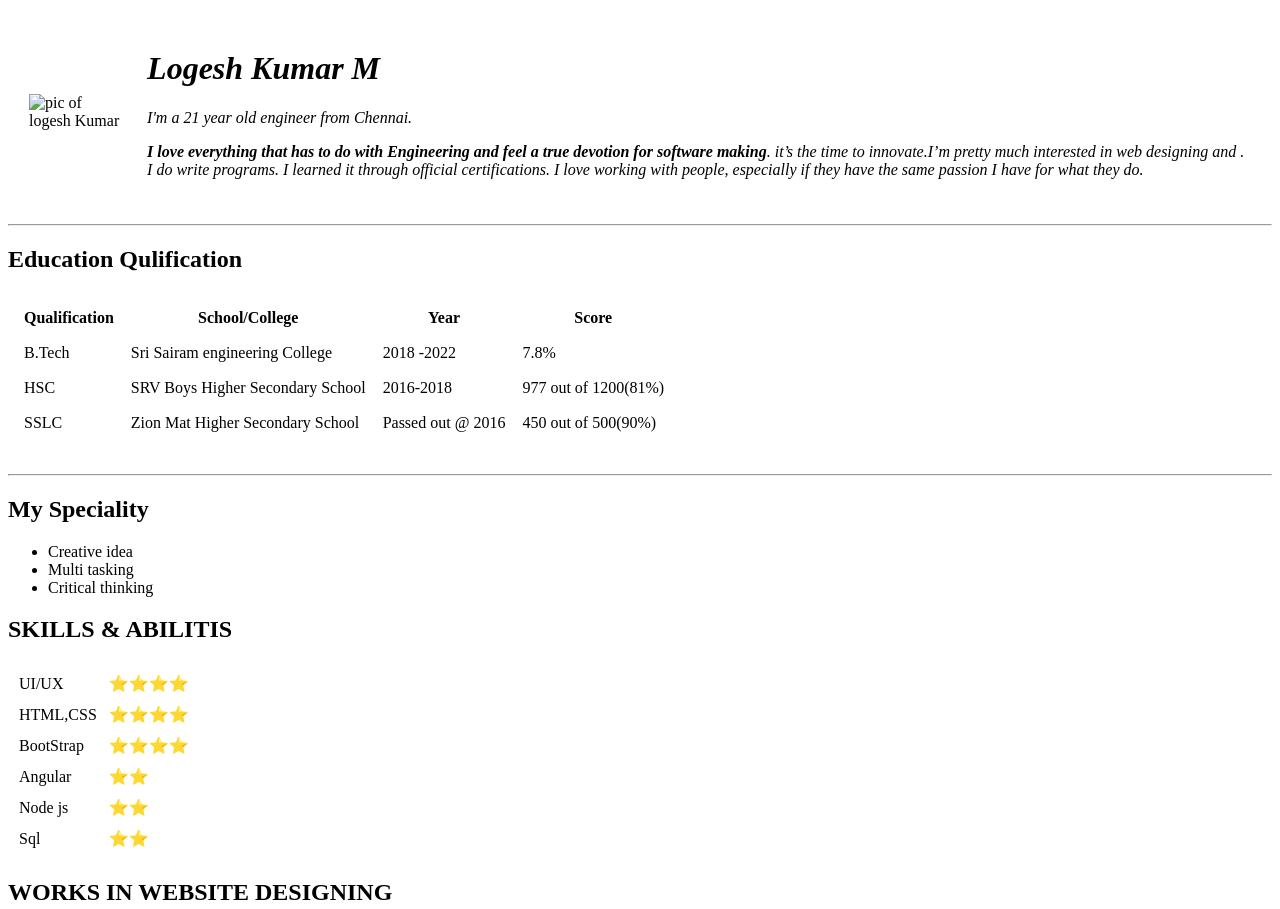
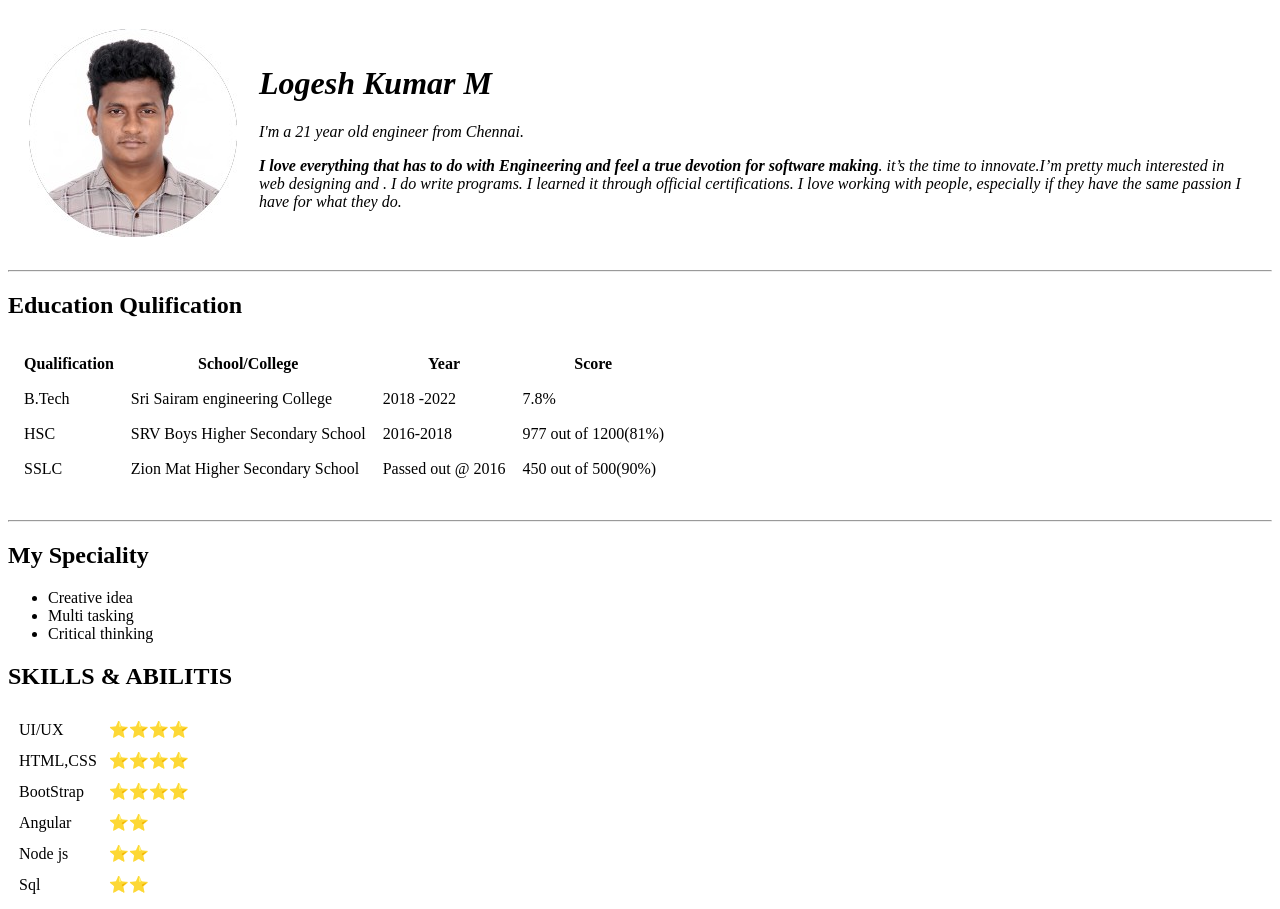
Before and after one commit to logesh-1/CV, a plain HTML site: page index.html in a window 1280 px wide. Shown: the top 909 px of the page. Drawn offline with Linux system fonts and the light colour scheme.

Commit message:
Add files via upload

```diff
--- a/index.html
+++ b/index.html
@@ -11,7 +11,7 @@
 <body>
   <table cellspacing="20">
     <tr>
-      <td><img src="img/DSC_0520-modified.jpg" alt="pic of logesh Kumar" style=height="5px" ,width="5px"></td>
+      <td><img src="DSC_0520-modified.jpg" alt="pic of logesh Kumar" style=height="5px" ,width="5px"></td>
       <td>
         <h1><em>Logesh Kumar M </em></h1>
         <p><em>I'm a 21 year old engineer from Chennai.</p>
```
